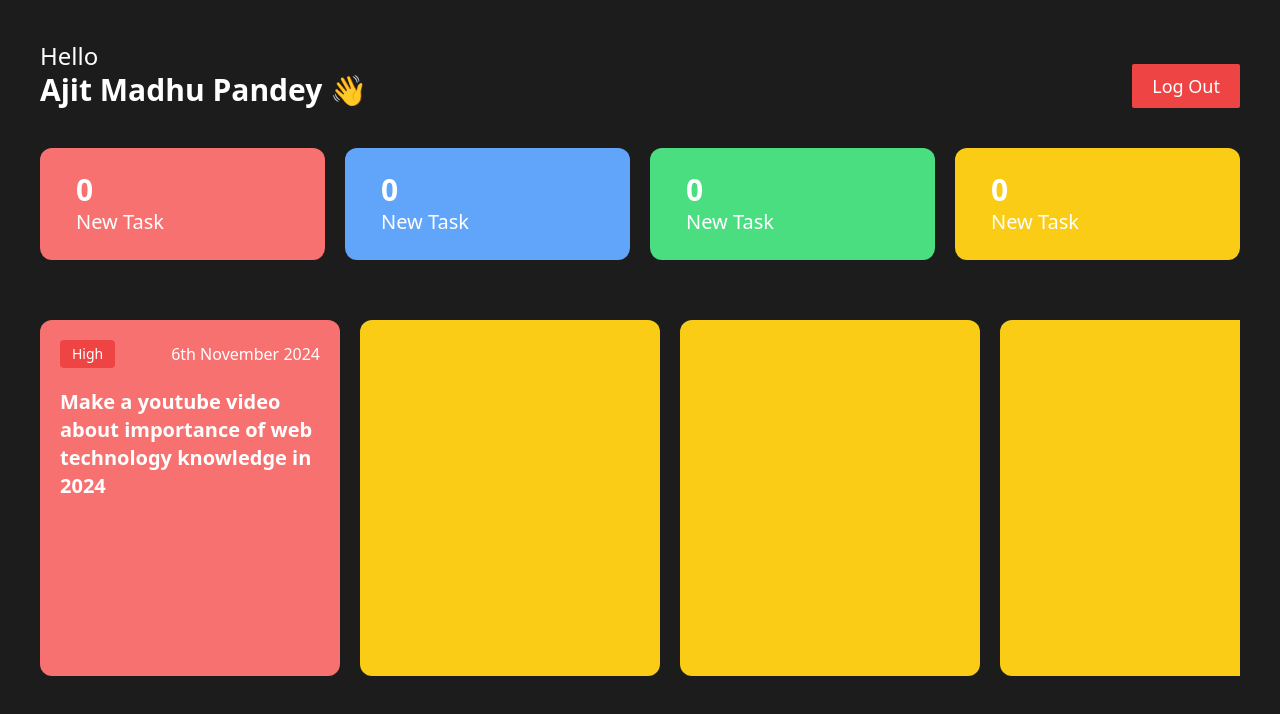
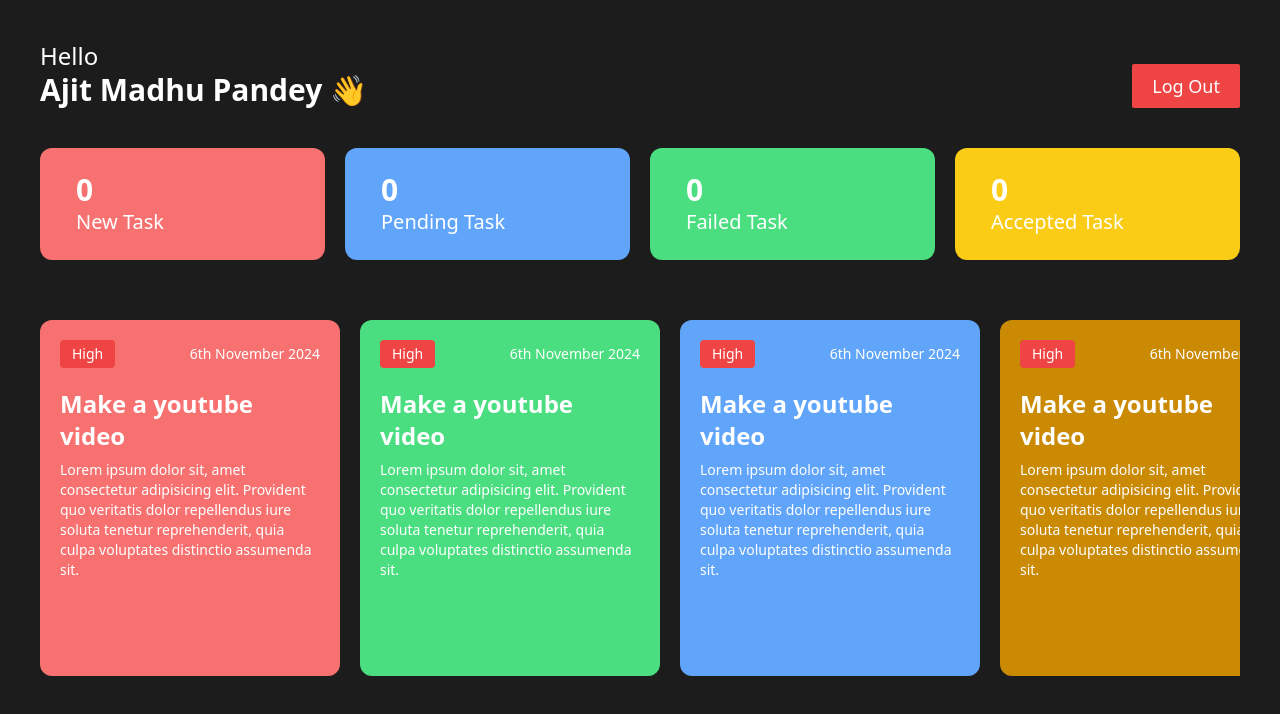
Before and after one commit to Ajit-coder237/Employee-Management-System, a React (Vite) app: page / in a window 1280 px wide. Shown: the top 714 px of the page. Built offline with nearby package versions, Linux system fonts and the light colour scheme.

Commit message:
tasklist updated

```diff
--- a/src/TaskList/TaskList.jsx
+++ b/src/TaskList/TaskList.jsx
@@ -4,23 +4,68 @@ const TaskList = () => {
   return (
     <div
       id="tasklist"
-      className="flex overflow-x-auto justify-start items-center gap-5 flex-nowrap h-[55%] w-full py-5 mt-10"
+      className="flex overflow-x-auto justify-start items-center gap-5 flex-nowrap h-[55%] w-full py-5 mt-10 "
     >
-      <div className="flex-shrink-0 h-full w-[300px] p-5 bg-red-400 rounded-xl">
+      <div className="flex-shrink-0 h-full w-[300px] p-5 bg-red-400 rounded-xl hover:bg-emerald-500 cursor-pointer">
         <div className="flex justify-between  items-center">
           <h3 className="bg-red-500 text-sm px-3 py-1 rounded">High</h3>
-          <h4 className="text-base">6th November 2024</h4>
+          <h4 className="text-sm">6th November 2024</h4>
         </div>
-        <h2 className="mt-5 text-xl font-semibold">
-          Make a youtube video about importance of web technology knowledge in
-          2024
-        </h2>
+        <h2 className="mt-5 text-2xl font-semibold">Make a youtube video</h2>
+        <p className="text-sm mt-2">
+          Lorem ipsum dolor sit, amet consectetur adipisicing elit. Provident
+          quo veritatis dolor repellendus iure soluta tenetur reprehenderit,
+          quia culpa voluptates distinctio assumenda sit.
+        </p>
       </div>
-      <div className="flex-shrink-0 h-full w-[300px] bg-yellow-400 rounded-xl"></div>
-      <div className="flex-shrink-0 h-full w-[300px] bg-yellow-400 rounded-xl"></div>
-      <div className="flex-shrink-0 h-full w-[300px] bg-yellow-400 rounded-xl"></div>
-      <div className="flex-shrink-0 h-full w-[300px] bg-yellow-400 rounded-xl"></div>
-      <div className="flex-shrink-0 h-full w-[300px] bg-yellow-400 rounded-xl"></div>
+      <div className="flex-shrink-0 h-full w-[300px] p-5 bg-green-400 rounded-xl hover:bg-emerald-500 cursor-pointer">
+        <div className="flex justify-between  items-center">
+          <h3 className="bg-red-500 text-sm px-3 py-1 rounded">High</h3>
+          <h4 className="text-sm">6th November 2024</h4>
+        </div>
+        <h2 className="mt-5 text-2xl font-semibold">Make a youtube video</h2>
+        <p className="text-sm mt-2">
+          Lorem ipsum dolor sit, amet consectetur adipisicing elit. Provident
+          quo veritatis dolor repellendus iure soluta tenetur reprehenderit,
+          quia culpa voluptates distinctio assumenda sit.
+        </p>
+      </div>
+      <div className="flex-shrink-0 h-full w-[300px] p-5 bg-blue-400 rounded-xl hover:bg-emerald-500 cursor-pointer">
+        <div className="flex justify-between  items-center">
+          <h3 className="bg-red-500 text-sm px-3 py-1 rounded">High</h3>
+          <h4 className="text-sm">6th November 2024</h4>
+        </div>
+        <h2 className="mt-5 text-2xl font-semibold">Make a youtube video</h2>
+        <p className="text-sm mt-2">
+          Lorem ipsum dolor sit, amet consectetur adipisicing elit. Provident
+          quo veritatis dolor repellendus iure soluta tenetur reprehenderit,
+          quia culpa voluptates distinctio assumenda sit.
+        </p>
+      </div>
+      <div className="flex-shrink-0 h-full w-[300px] p-5 bg-yellow-600 rounded-xl hover:bg-emerald-500 cursor-pointer">
+        <div className="flex justify-between  items-center">
+          <h3 className="bg-red-500 text-sm px-3 py-1 rounded">High</h3>
+          <h4 className="text-sm">6th November 2024</h4>
+        </div>
+        <h2 className="mt-5 text-2xl font-semibold">Make a youtube video</h2>
+        <p className="text-sm mt-2">
+          Lorem ipsum dolor sit, amet consectetur adipisicing elit. Provident
+          quo veritatis dolor repellendus iure soluta tenetur reprehenderit,
+          quia culpa voluptates distinctio assumenda sit.
+        </p>
+      </div>
+      <div className="flex-shrink-0 h-full w-[300px] p-5 bg-gray-400 rounded-xl hover:bg-emerald-500 cursor-pointer">
+        <div className="flex justify-between  items-center">
+          <h3 className="bg-red-500 text-sm px-3 py-1 rounded">High</h3>
+          <h4 className="text-sm">6th November 2024</h4>
+        </div>
+        <h2 className="mt-5 text-2xl font-semibold">Make a youtube video</h2>
+        <p className="text-sm mt-2">
+          Lorem ipsum dolor sit, amet consectetur adipisicing elit. Provident
+          quo veritatis dolor repellendus iure soluta tenetur reprehenderit,
+          quia culpa voluptates distinctio assumenda sit.
+        </p>
+      </div>
     </div>
   );
 };
--- a/src/components/others/TaskListNumbers.jsx
+++ b/src/components/others/TaskListNumbers.jsx
@@ -9,15 +9,15 @@ const TaskListNumbers = () => {
       </div>
       <div className="px-9 py-6 rounded-xl w-[45%] bg-blue-400">
         <h2 className="text-3xl font-semibold">0</h2>
-        <h3 className="text-xl font-medium">New Task</h3>
+        <h3 className="text-xl font-medium">Pending Task</h3>
       </div>
       <div className="px-9 py-6 rounded-xl w-[45%] bg-green-400">
         <h2 className="text-3xl font-semibold">0</h2>
-        <h3 className="text-xl font-medium">New Task</h3>
+        <h3 className="text-xl font-medium">Failed Task</h3>
       </div>
       <div className="px-9 py-6 rounded-xl w-[45%] bg-yellow-400">
         <h2 className="text-3xl font-semibold">0</h2>
-        <h3 className="text-xl font-medium">New Task</h3>
+        <h3 className="text-xl font-medium">Accepted Task</h3>
       </div>
     </div>
   );
```
